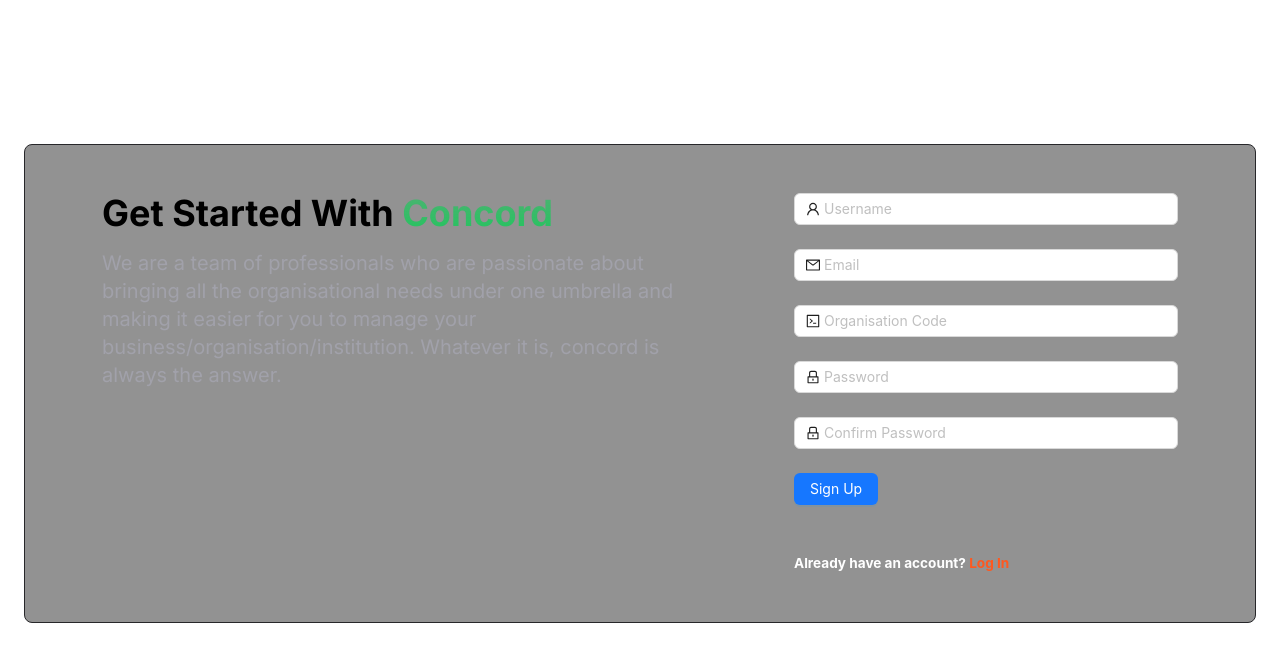
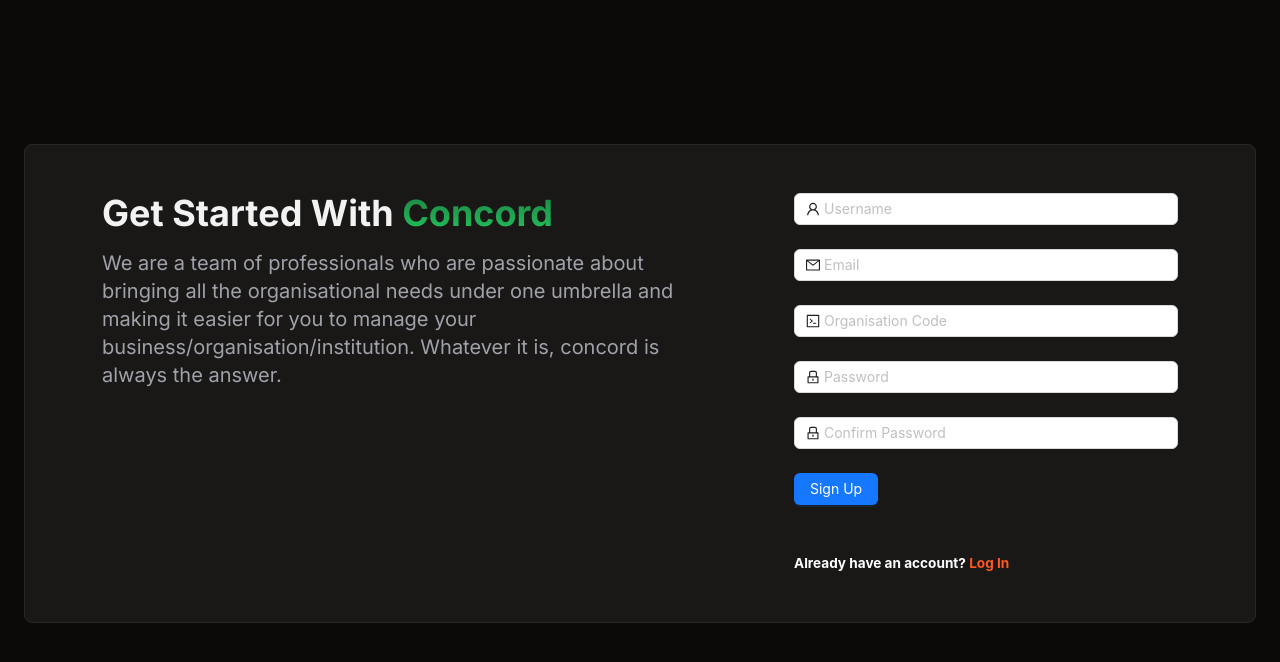
Before and after one commit to snehaltaori/Concord, a React (Create React App) app in the folder frontend/: page /signup in a window 1280 px wide. Shown: the top 662 px of the page. Built offline with nearby package versions, Linux system fonts and the light colour scheme.

Commit message:
Login and Signup CSS Clashes fixed

```diff
--- a/frontend/src/components/Login/Login.js
+++ b/frontend/src/components/Login/Login.js
@@ -5,7 +5,7 @@ import LoginMain from './LoginMain/LoginMain';
 
 export default function Login(){
     return (
-      <div>
+      <div className='bg-background text-foreground'>
         <LoginMain />
 
       </div>
--- a/frontend/src/components/Login/LoginMain/LoginMain.js
+++ b/frontend/src/components/Login/LoginMain/LoginMain.js
@@ -21,7 +21,7 @@ export default function LoginMain() {
 
 
   return (
-    <div>
+    <div className="h-svh">
   <section
       id="about"
       className="container py-24 sm:py-36"
--- a/frontend/src/components/Signup/Signup.js
+++ b/frontend/src/components/Signup/Signup.js
@@ -23,10 +23,10 @@ export default function Signup() {
 
 
   return (
-    <div>
+    <div className='bg-background text-foreground'>
   <section
       id="about"
-      className="container py-24 sm:py-36"
+      className="container py-24 sm:py-36 h-svh"
     >
       <div className="bg-muted/50 border rounded-lg py-12">
         <div className="flex flex-col md:flex-row justify-evenly">
```
